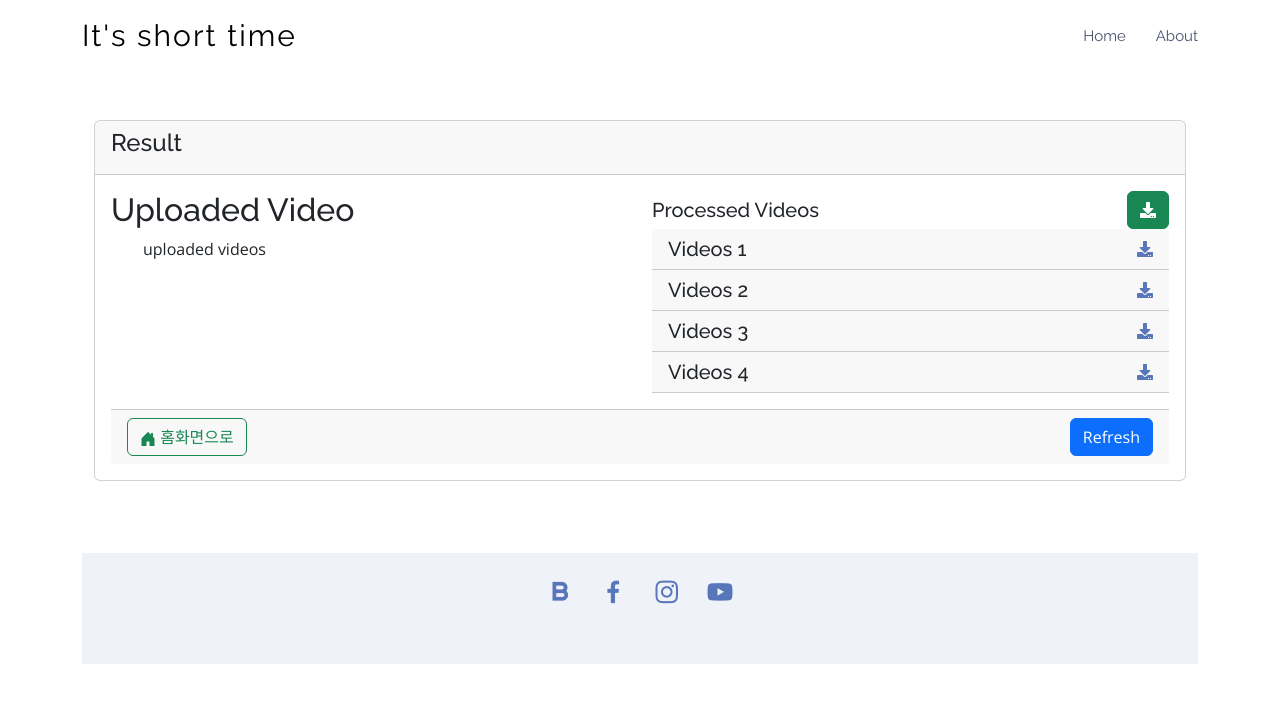
After one commit to itsshorttime/Short-time, a Flask app: page /analyze_video in a window 1280 px wide. The commit adds this page. Shown: the top 703 px of the page. Run offline with Flask 3, Linux system fonts and the light colour scheme; some libraries are stand-ins or nearby versions.

Commit message:
처리영상 다운로드 업로드 영상 볼 수 있는 부분 처리 아직 안함

```diff
--- a/main.py
+++ b/main.py
@@ -1,6 +1,9 @@
 import os
 import cv2 as cv
 from flask import Flask, render_template, request, send_from_directory
+from flask import redirect, url_for
+from flask import request, url_for
+from flask import render_template
 from werkzeug.utils import secure_filename
 # from .img_processing import embossing,cartoon,pencilGray,pencilColor,oilPainting,detailEnhance
 
@@ -48,9 +51,15 @@ def create_app():
             #     return render_template('img_result.html', file_name=file_name, result_file=fname)
         return ''
 
+    @app.route('/analyze_video')
+    def analyze_video():
+        return render_template('out.html')
+
+
     @app.route('/about')
     def about():
         return render_template('about.html')
+
 
     @app.route('/img_processing/', methods=['Get'])
     def img_processing():
--- a/static/css/style.css
+++ b/static/css/style.css
@@ -1064,3 +1064,8 @@ section {
     padding: 5px 0;
   }
 }
+
+.download-icon .fas {
+    font-size: 24px; /* 아이콘 크기 조정 */
+    color: #000; /* 아이콘 색상 변경 */
+}
--- a/static/js/main.js
+++ b/static/js/main.js
@@ -240,3 +240,12 @@
   });
 
 })()
+
+document.addEventListener('DOMContentLoaded', function() {
+    var analyzeButton = document.getElementById('analyzeVideoButton');
+    if (analyzeButton) {
+        analyzeButton.addEventListener('click', function() {
+            window.location.href = '/analyze_video';
+        });
+    }
+});
--- a/templates/base.html
+++ b/templates/base.html
@@ -31,6 +31,7 @@
 <!-- Template Main CSS File -->
 <link href="{{ url_for('static', filename='css/style.css') }}" rel="stylesheet">
 
+<link rel="stylesheet" href="https://cdnjs.cloudflare.com/ajax/libs/font-awesome/5.15.1/css/all.min.css">
 
     <style>
         .float-container {
--- /dev/null
+++ b/templates/out.html
@@ -0,0 +1,80 @@
+{% extends "base.html" %}
+
+{% block content %}
+<div class="container mt-5">
+    <div class="card">
+        <div class="card-header">
+            <h4>Result</h4>
+        </div>
+        <div class="card-body">
+            <div class="row">
+                <div class="col-md-6">
+                    <div class="mb-3">
+                    <div class="video-section" id="uploaded-video">
+                         <h2>Uploaded Video</h2>
+                         <ul class="video-list">
+                            uploaded videos
+                         </ul>
+                    </div>
+                        <div class="card-body">
+                         </div>
+                    </div>
+                </div>
+                <div class="col-md-6">
+                    <div class="mb-3">
+                        <div class="Processed">
+                                <div class="d-flex justify-content-between align-items-center">
+                            <h5 class="card-title mb-0">Processed Videos</h5>
+                             <div class="d-flex align-items-center">
+                                <a href="path_to_download_all_videos" class="btn btn-success">
+                                 <i class="fas fa-download"></i> <!-- Font Awesome 아이콘 -->
+                                </a>
+                             </div>
+                        </div>
+                        <ul class="list-group">
+                            <div class="card-header d-flex justify-content-between align-items-center">
+                             <h5 class="card-title mb-0">Videos 1</h5>
+                             <a href="path_to_download_all_videos" class="download-all-icon">
+                             <i class="fas fa-download"></i> <!-- Font Awesome 아이콘 -->
+                             </a>
+                            </div>
+                            <div class="card-header d-flex justify-content-between align-items-center">
+                             <h5 class="card-title mb-0">Videos 2</h5>
+                             <a href="path_to_download_all_videos" class="download-all-icon">
+                             <i class="fas fa-download"></i> <!-- Font Awesome 아이콘 -->
+                             </a>
+                            </div>
+                             <div class="card-header d-flex justify-content-between align-items-center">
+                             <h5 class="card-title mb-0">Videos 3</h5>
+                             <a href="path_to_download_all_videos" class="download-all-icon">
+                             <i class="fas fa-download"></i> <!-- Font Awesome 아이콘 -->
+                             </a>
+                            </div>
+                             <div class="card-header d-flex justify-content-between align-items-center">
+                             <h5 class="card-title mb-0">Videos 4</h5>
+                             <a href="path_to_download_all_videos" class="download-all-icon">
+                             <i class="fas fa-download"></i> <!-- Font Awesome 아이콘 -->
+                             </a>
+                            </div>
+                        </ul>
+                    </div>
+                </div>
+            </div>
+        </div>
+        <div class="card-footer">
+             <div class="d-flex justify-content-between">
+                  <a class="btn btn-outline-success" href="/">
+                    <svg xmlns="http://www.w3.org/2000/svg" width="16" height="16" fill="currentColor" class="bi bi-house-door-fill" viewBox="0 0 16 16">
+                      <path d="M6.5 14.5v-3.505c0-.245.25-.495.5-.495h2c.25 0 .5.25.5.5v3.5a.5.5 0 0 0 .5.5h4a.5.5 0 0 0 .5-.5v-7a.5.5 0 0 0-.146-.354L13 5.793V2.5a.5.5 0 0 0-.5-.5h-1a.5.5 0 0 0-.5.5v1.293L8.354 1.146a.5.5 0 0 0-.708 0l-6 6A.5.5 0 0 0 1.5 7.5v7a.5.5 0 0 0 .5.5h4a.5.5 0 0 0 .5-.5Z"/>
+                    </svg>
+                    홈화면으로
+                  </a>
+                  <div>
+                    <input type="submit" class="btn btn-primary" name="submit" value="Refresh">
+                  </div>
+            </div>
+        </div>
+
+    </div>
+</div>
+{% endblock %}
```
